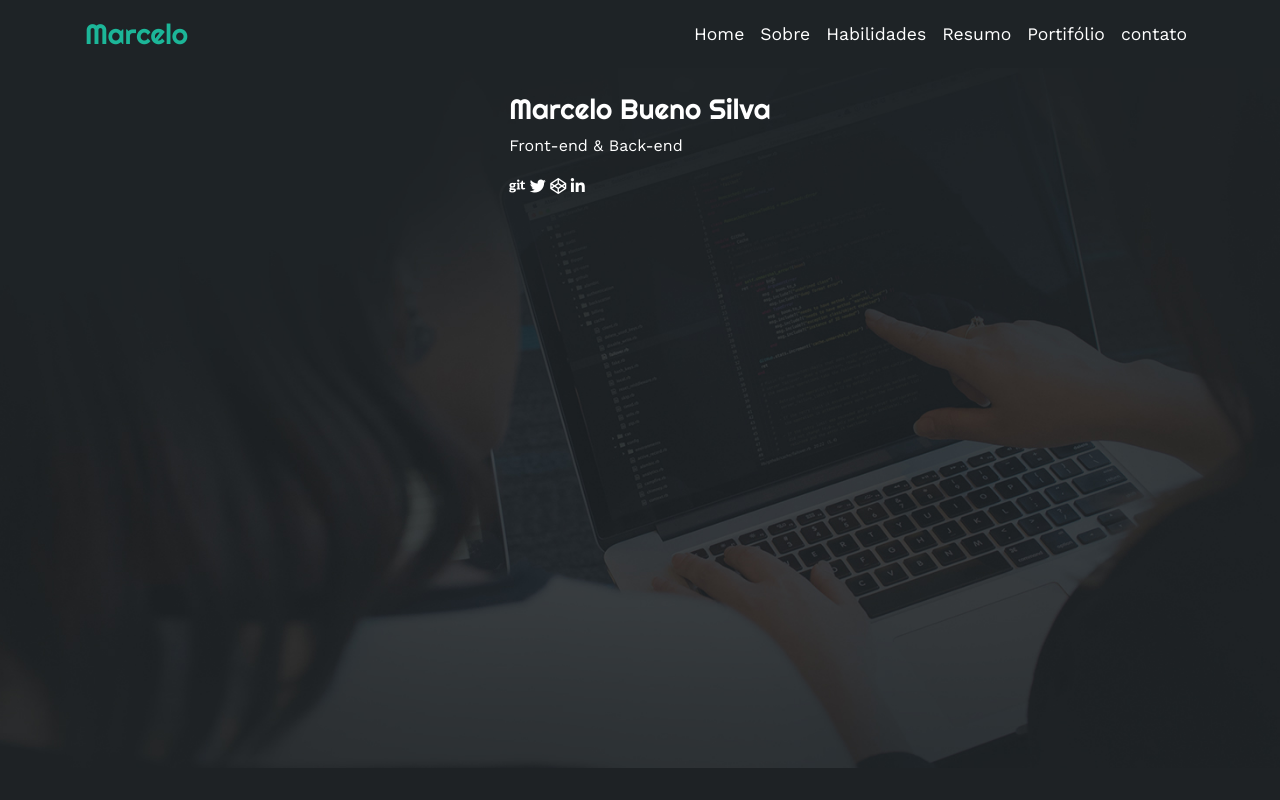
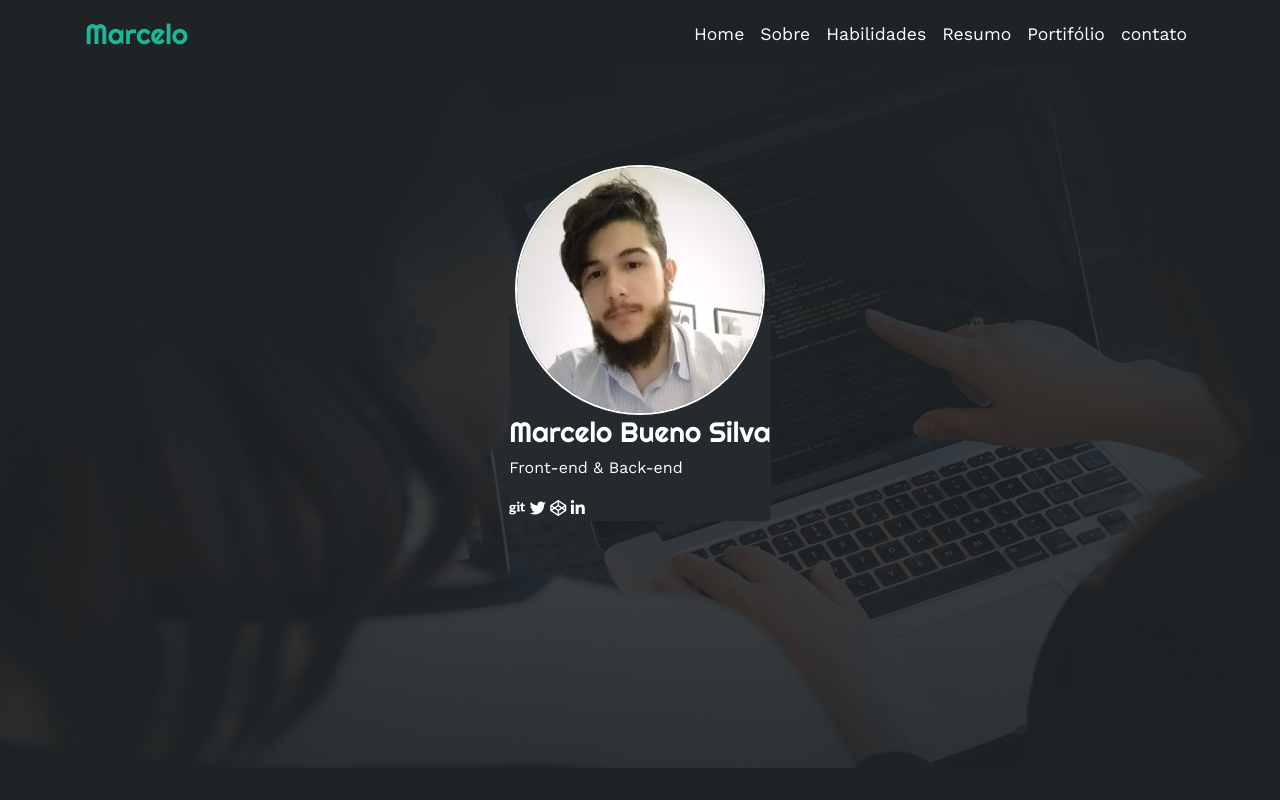
Before and after one commit to marcelobueno25/portfolio.github.io, a plain HTML site: page index.html in a window 1280 px wide. Shown: the top 800 px of the page. Drawn offline with Linux system fonts and the light colour scheme.

Commit message:
Ajuste na photo

```diff
--- a/css/style.css
+++ b/css/style.css
@@ -39,6 +39,28 @@
 }
 
 .slider .banner{
+  display: flex;
+  flex-direction: column;
+  align-items: center;
+  justify-content: center;
+  align-self: center;
+  background-color: #252A2E;
+  border-radius: 5px;
+}
+
+.slider .banner-cicle {
+  width: 250px;
+  height: 250px;
+  border: 2px solid #fff;
+  border-radius: 50%;
+  position: relative;
+  margin-top: -150px;
+  overflow: hidden;
+}
+
+.slider .banner-cicle img{
+  width: 100%;
+  height: 100%;
 }
 
 .about {
--- a/index.html
+++ b/index.html
@@ -47,13 +47,12 @@
 
     <!-- Conteudo -->
     <section class="content">
-        <div class="slider">
-            <div class="d-flex justify-content-center">
+        <div class="slider d-flex justify-content-center align-content-center">
             <div class="banner">
-                    <div class="">
-                        <img src="" alt="">
+                <div class="banner-cicle">
+                    <img src="./img/download.png" alt="">
                 </div>
-                    <div class="">
+                <div class="banner-d">
                     <h3>Marcelo Bueno Silva</h3>
                     <p>Front-end & Back-end</p>
                     <div>
@@ -61,7 +60,6 @@
                         <a href=""><i class="fab fa-twitter"></i></a>
                         <a href=""><i class="fab fa-codepen"></i></a>
                         <a href=""><i class="fab fa-linkedin-in"></i></a>
-                        </div>
                     </div>
                 </div>
             </div>
```
Also changed, not shown: img/download.png (added). Lines whose indentation alone changed are shown as unchanged.
